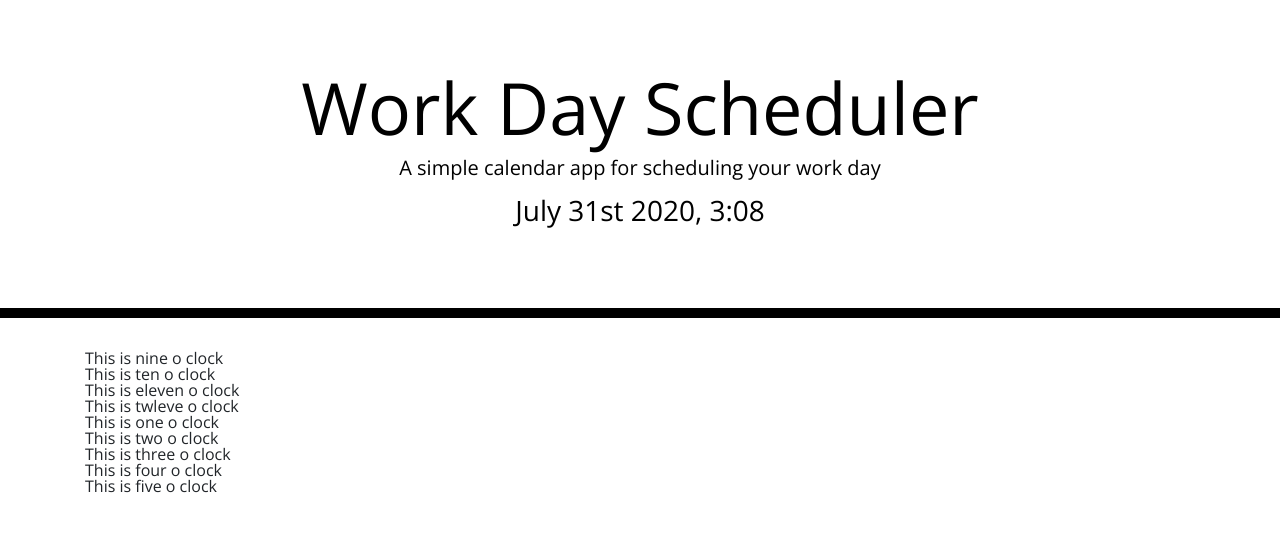
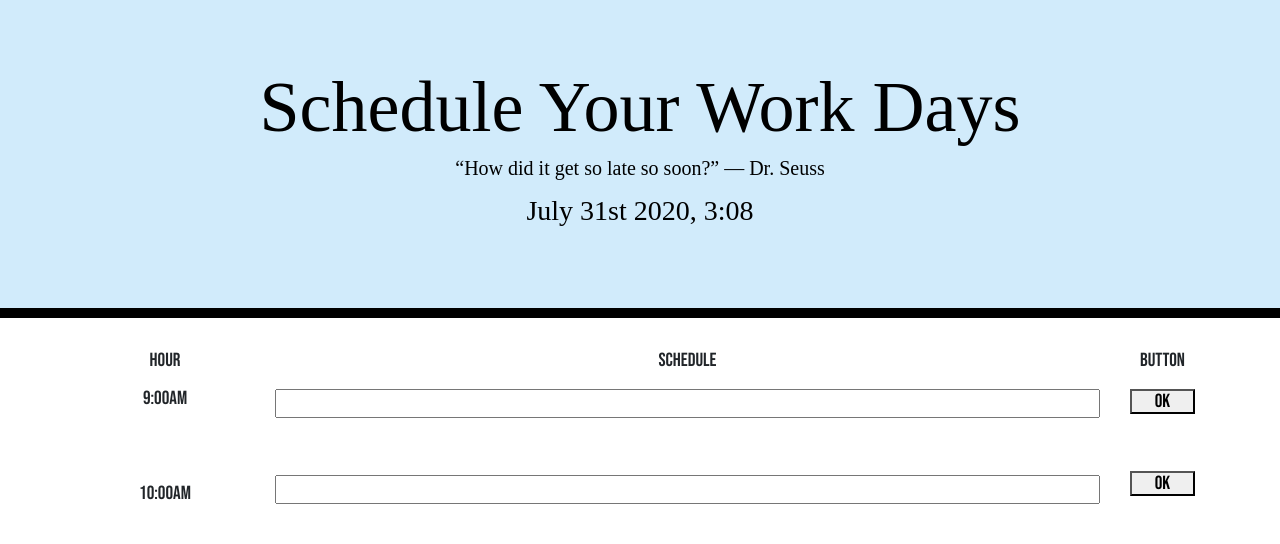
Before and after one commit to misterjaykay/work-day-scheduler, a plain HTML site: page index.html in a window 1280 px wide. Drawn offline with nearby package versions, Linux system fonts and the light colour scheme; a web font is replaced by a local one.

Commit message:
testing with time,textarea,button

```diff
--- a/index.html
+++ b/index.html
@@ -8,21 +8,50 @@
   <link rel="stylesheet" href="https://stackpath.bootstrapcdn.com/bootstrap/4.3.1/css/bootstrap.min.css" />
   <link rel="stylesheet" href="https://use.fontawesome.com/releases/v5.8.1/css/all.css"
     integrity="sha384-50oBUHEmvpQ+1lW4y57PTFmhCaXp0ML5d60M1M7uH2+nqUivzIebhndOJK28anvf" crossorigin="anonymous" />
-  <link href="https://fonts.googleapis.com/css?family=Open+Sans&display=swap" rel="stylesheet" />
+  <!-- <link href="https://fonts.googleapis.com/css?family=Open+Sans&display=swap" rel="stylesheet" /> -->
+  <link href="https://fonts.googleapis.com/css2?family=Adamina&family=Antic+Slab&family=Bebas+Neue&display=swap" rel="stylesheet">
   <link rel="stylesheet" href="style.css" />
   <title>Work Day Scheduler</title>
 </head>
 
 <body>
   <header class="jumbotron">
-    <h1 class="display-3">Work Day Scheduler</h1>
-    <p class="lead">A simple calendar app for scheduling your work day</p>
+    <h1 class="display-3">Schedule Your Work Days</h1>
+    <p class="lead">“How did it get so late so soon?” ― Dr. Seuss</p>
     <p id="currentDay" class="lead"></p>
     <h3 class="current-day"></h3>
   </header>
   <div class="container">
     <!-- Timeblocks go here -->
+
+    <div class="row">
+
+      <div class="col-2 text-center hour">Hour
+        <div class="col-12 ">9:00AM</div>
+
+        <!-- <div>9:00AM</div> -->
+        <div class="col-12 ">10:00AM</div>
+      </div>
+
+      <div class="col-9 text-center schedule">Schedule
+        <input class="col-12 " type="text">
+
+        <!-- <input type="text"> -->
+        <input class="col-12 " type="text">
+      </div>
+
+      <div class="col-1 text-center submit-button">Button
+        <button class="col-12 ">Ok</button>
+
+        <!-- <button>Ok</button> -->
+        <button class="col-12 ">Ok</button>
+      </div>
+
+    </div>
+
   </div>
+  <!-- div with editable box -->
+  <!-- <div contenteditable="true" style="outline: solid;">Hodor!</div> -->
 
   <script src="https://code.jquery.com/jquery-3.4.1.min.js"></script>
   <script src="https://cdnjs.cloudflare.com/ajax/libs/moment.js/2.27.0/moment.min.js"></script>
--- a/script.js
+++ b/script.js
@@ -1,3 +1,7 @@
+
+// WHEN I open the planner
+// THEN the current day is displayed at the top of the calendar
+
 
 //////// MOMENT.JS USED ///////////
 var createH3 = $("<h3>");
@@ -16,47 +20,44 @@ setInterval(update, 1000);
 ///////////////////////////////////
 
 
+// WHEN I scroll down
+// THEN I am presented with timeblocks for standard business hours
 
 
-var nineAm = $("<section>")
-nineAm.text("This is nine o clock");
-$(".container").append(nineAm);
 
-var tenAm = $("<section>")
-tenAm.text("This is ten o clock");
-$(".container").append(tenAm);
+////////////// BUSINESS HOURS //////////
+
+// var nineHour = $("<div>");
+// nineHour.text("This is nine o clock");
+// nineHour.attr("style", "border-style:solid;")
+// $(".hour").append(nineHour);
+// var nineType = $("<input>");
+// nineType.text("This is nine text");
+// nineType.attr("class", "input");
+// $(".schedule").append(nineType);
+
+var tenHour = $("<div>");
+var elevenHour = $("<div>");
+var twelveHour = $("<div>");
+var oneHour = $("<div>");
+var twoHour = $("<div>");
+var threeHour = $("<div>");
+var fourHour = $("<div>");
+var fiveHour = $("<div>");
+
+///////////////////////////////
+
+// WHEN I view the timeblocks for that day
+// THEN each timeblock is color coded to indicate whether it is in the past, present, or future
 
 
-var elevenAm = $("<section>")
-elevenAm.text("This is eleven o clock");
-$(".container").append(elevenAm);
+// WHEN I click into a timeblock
+// THEN I can enter an event
 
 
-var twelveAm = $("<section>")
-twelveAm.text("This is twleve o clock");
-$(".container").append(twelveAm);
+// WHEN I click the save button for that timeblock
+// THEN the text for that event is saved in local storage
 
 
-var onePm = $("<section>")
-onePm.text("This is one o clock");
-$(".container").append(onePm);
-
-
-var twoPm = $("<section>")
-twoPm.text("This is two o clock");
-$(".container").append(twoPm);
-
-
-var threePm = $("<section>")
-threePm.text("This is three o clock");
-$(".container").append(threePm);
-
-
-var fourPm = $("<section>")
-fourPm.text("This is four o clock");
-$(".container").append(fourPm);
-
-
-var fivePm = $("<section>")
-fivePm.text("This is five o clock");
-$(".container").append(fivePm);
+// WHEN I refresh the page
+// THEN the saved events persist
--- a/style.css
+++ b/style.css
@@ -1,21 +1,34 @@
 body {
-  font-family: 'Open Sans', sans-serif;
-  font-size: 16px;
+  font-family: 'Bebas Neue', cursive;
+  font-size: 19px;
   line-height: 1;
 }
 
-textarea{
+/* font-family: 'Adamina', serif;
+font-family: 'Antic Slab', serif;
+font-family: 'Bebas Neue', cursive; */
+
+.display-3 {
+
+  font-family: 'Adamina', serif;
+}
+
+.lead {
+  font-family: 'Antic Slab', serif;
+}
+
+/* textarea{
   background: transparent;
   border: none;
   resize: none;
   color: #000000;
   border-left: 1px solid black;
   padding: 10px;
-}
+} */
 
 .jumbotron {
   text-align: center;
-  background-color: transparent;
+  background-color: #d1ebfb;
   color: black;
   border-radius: 0;
   border-bottom: 10px solid black;
@@ -36,11 +49,11 @@ textarea{
   border-top: 1px solid white;;
 }
 
-.hour {
+/* .hour {
   background-color: #ffffff;
   color: #000000;
   border-top: 1px dashed #000000;
-}
+} */
 
 .past {
   background-color: #d3d3d3;
```
Also changed, not shown: 2 other files.
